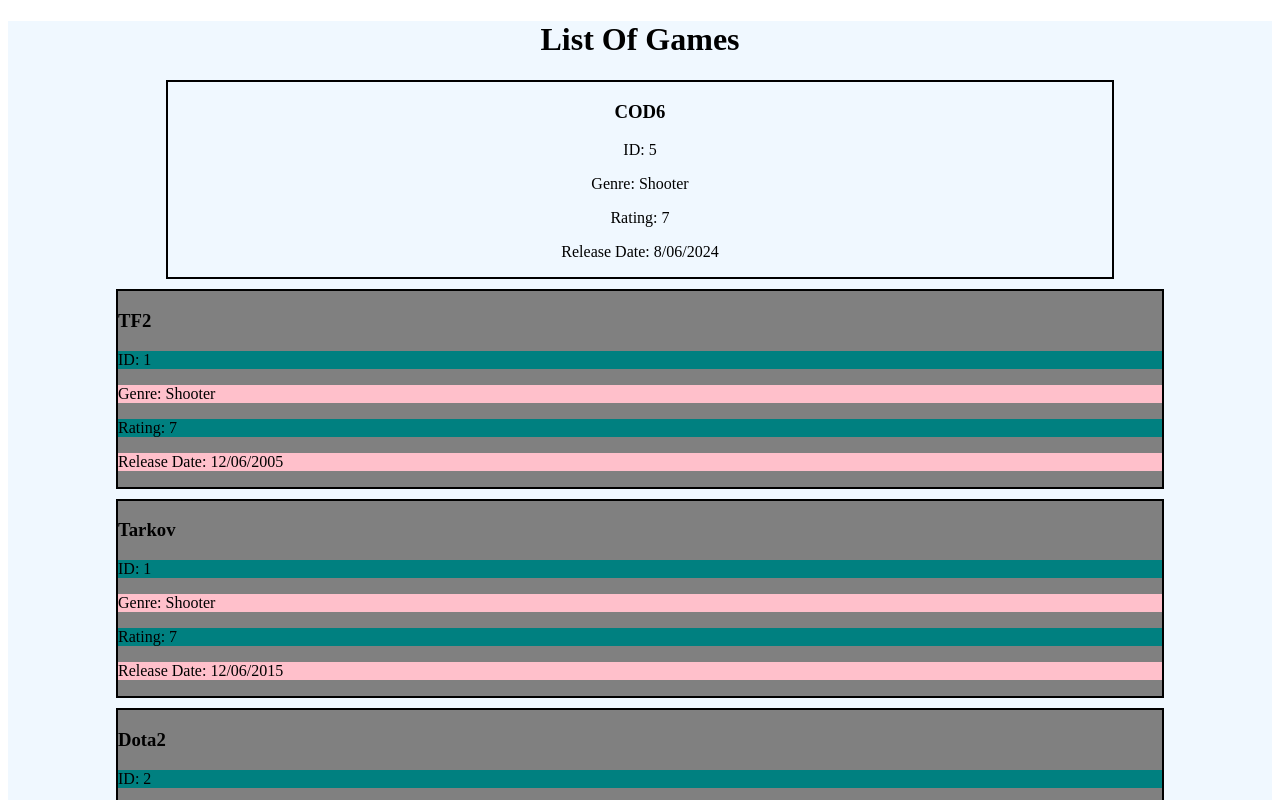
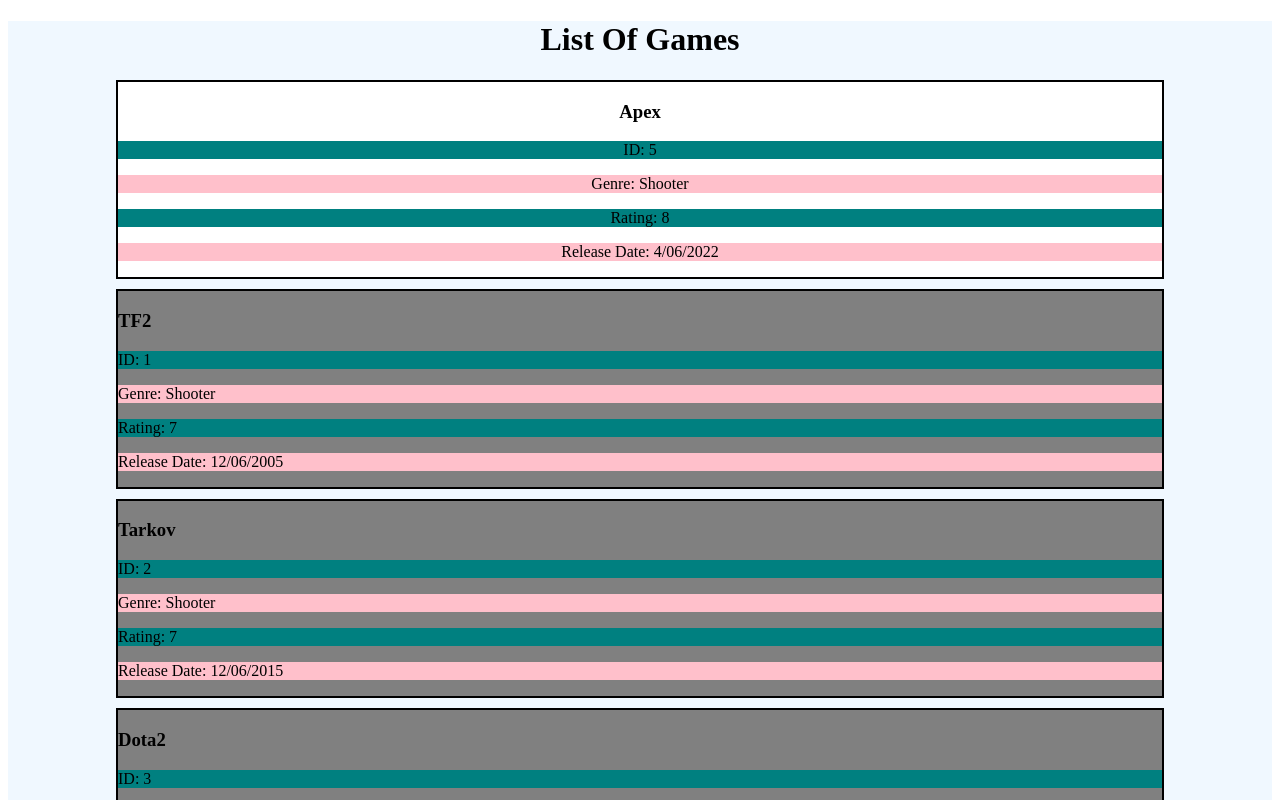
Before and after one commit to YousifSako/yousif_sako_Learning_Angular, an Angular app: page / in a window 1280 px wide. Shown: the top 800 px of the page. Built offline with nearby package versions, Linux system fonts and the light colour scheme.

Commit message:
Assignment 4 Completed With Data Binding fix

```diff
--- a/src/app/app.component.css
+++ b/src/app/app.component.css
@@ -13,7 +13,3 @@
   background-color: lightgray;
   font-size: 20px;
 }
-
-p, h3{
-  text-align: center;
-}
--- a/src/app/app.component.html
+++ b/src/app/app.component.html
@@ -9,14 +9,7 @@
     <div>
       <div>
         <h1>List Of Games</h1>
-        <div *ngIf="gameItem" style="border: 2px solid;">
-          <h3>{{ gameItem.name }}</h3>
-          <p>ID: {{ gameItem.id }}</p>
-          <p>Genre: {{ gameItem.genre }}</p>
-          <p>Rating: {{ gameItem.rating }}</p>
-          <p *ngIf="gameItem.releaseDate">Release Date: {{ gameItem.releaseDate }}</p>
-        </div>
-        <app-games-list-item></app-games-list-item>
+        <app-games-list-item [item]="gameItem"></app-games-list-item>
         <app-games-list></app-games-list>
       </div>
     </div>
--- a/src/app/app.component.ts
+++ b/src/app/app.component.ts
@@ -3,7 +3,6 @@
 import { Games } from "./shared/models/games";
 import {NgForOf, NgIf} from "@angular/common";
 import {GamesListComponent} from "./games-list/games-list.component";
-import {gameList} from "./data/mock-content";
 import {GamesListItemComponent} from "./games-list-item/games-list-item.component";
 import {GameService} from "./services/game.service";
 
@@ -19,12 +18,10 @@
 
   constructor(private gameService: GameService) {
   }
-
   gameItem: Games | undefined;
   ngOnInit(): void {
     this.gameService.getGameById(5).subscribe((gameItem) =>{
       this.gameItem = gameItem;
     });
   }
-  protected readonly gameList = gameList;
 }
--- a/src/app/data/mock-content.ts
+++ b/src/app/data/mock-content.ts
@@ -2,10 +2,10 @@
 
 export const gameList: Games[] = [
     {id: 1, name: "TF2", genre: "Shooter", rating: 7, releaseDate: "12/06/2005"},
-    {id: 1, name: "Tarkov", genre: "Shooter", rating: 7, releaseDate: "12/06/2015"},
-    {id: 2, name: "Dota2", genre: "Moba", rating: 5, releaseDate: "4/06/2015"},
-    {id: 3, name: "CSGO", genre: "Shooter", rating: 3, releaseDate: "2/06/2018"},
-    {id: 4, name: "Apex", genre: "Shooter", rating: 8, releaseDate: "4/06/2022"},
-    {id: 5, name: "COD6", genre: "Shooter", rating: 7, releaseDate: "8/06/2024"},
-    {id: 6, name: "Minecraft", genre: "Survival", rating: 7, releaseDate: "7/06/2009"}
+    {id: 2, name: "Tarkov", genre: "Shooter", rating: 7, releaseDate: "12/06/2015"},
+    {id: 3, name: "Dota2", genre: "Moba", rating: 5, releaseDate: "4/06/2015"},
+    {id: 4, name: "CSGO", genre: "Shooter", rating: 3, releaseDate: "2/06/2018"},
+    {id: 5, name: "Apex", genre: "Shooter", rating: 8, releaseDate: "4/06/2022"},
+    {id: 6, name: "COD6", genre: "Shooter", rating: 7, releaseDate: "8/06/2024"},
+    {id: 7, name: "Minecraft", genre: "Survival", rating: 7, releaseDate: "7/06/2009"}
 ];
--- a/src/app/games-list-item/games-list-item.component.css
+++ b/src/app/games-list-item/games-list-item.component.css
@@ -1,3 +1,10 @@
+.selectedItem {
+  background-color: white;
+  p, h3{
+    text-align: center;
+    background-color: white;
+  }
+}
 div {
   background: gray;
 }
--- a/src/app/games-list-item/games-list-item.component.html
+++ b/src/app/games-list-item/games-list-item.component.html
@@ -1,3 +1,10 @@
+<div class="selectedItem" *ngIf="item" style="border: 2px solid;">
+  <h3>{{ item.name }}</h3>
+  <p>ID: {{ item.id }}</p>
+  <p>Genre: {{ item.genre }}</p>
+  <p>Rating: {{ item.rating }}</p>
+  <p *ngIf="item.releaseDate">Release Date: {{ item.releaseDate }}</p>
+</div>
 <div *ngIf="game" style="border: 2px solid;">
   <h3>{{ game.name }}</h3>
   <p>ID: {{ game.id }}</p>
--- a/src/app/games-list-item/games-list-item.component.ts
+++ b/src/app/games-list-item/games-list-item.component.ts
@@ -14,4 +14,5 @@
 })
 export class GamesListItemComponent {
   @Input() game?: Games;
+  @Input() item?: Games;
 }
```
Also changed, not shown: 1 other file (tests, documents, lock files or other folders).
